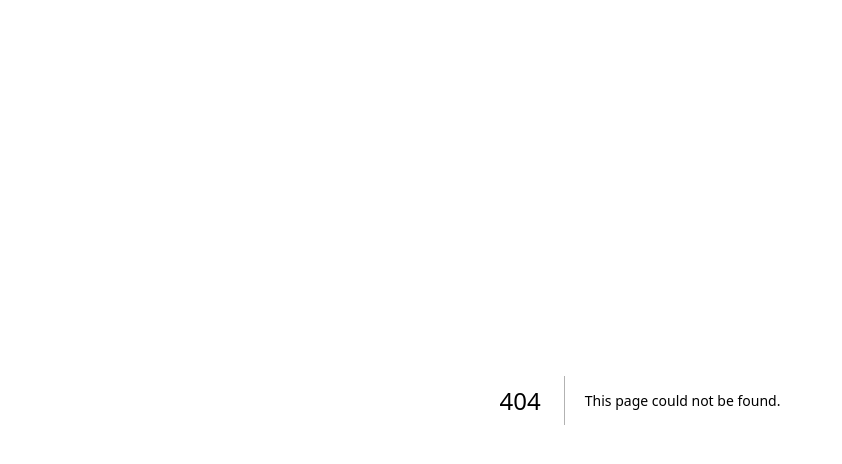
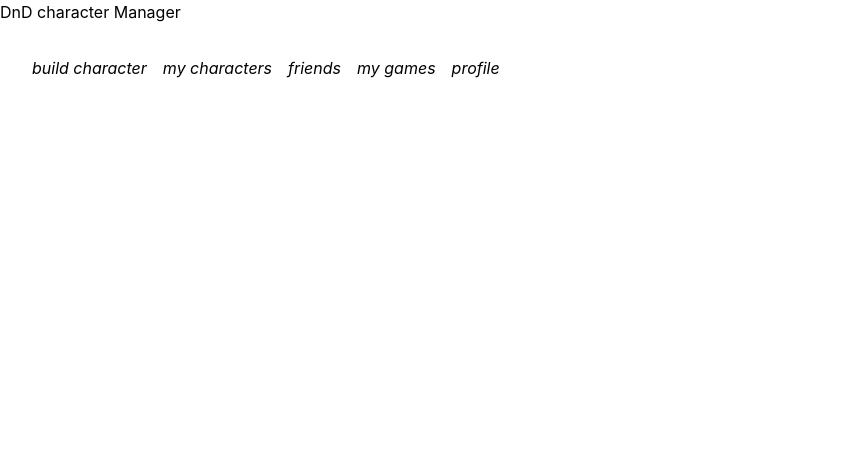
Before and after one commit to G-bot987/NextDnDCharacterManager, a Next.js app: page /mainnav/Header in a window 1280 px wide. Before the commit this address had no page. Shown: the top 464 px of the page, without its empty margins (0-842 px from the left). Built offline with nearby package versions, Linux system fonts and the light colour scheme.

Commit message:
character creation menu

```diff
--- /dev/null
+++ b/pages/components/mainpages/characternavbar/tabs/Attributes.tsx
@@ -0,0 +1,30 @@
+import React from "react";
+// import Attbox from "./Attbox";
+// import Charinfo from "./Charinfo";
+// import "./Attributes.css";
+// import template from "../../data/templatecard";
+// import Langbox from "./Langbox";
+
+export default function Attributes(
+  {
+    // character
+  }
+) {
+  //   const languages = template.languages;
+
+  return (
+    <div>
+      Attributes
+      {/* <div
+        className="avatar-img"
+        style={{ backgroundImage: `url(${character.profile.avatar})` }}
+      ></div>
+
+      <Charinfo character={character} />
+      <div className="card-body">
+        <Attbox character={character} template={template} />
+        <Langbox languages={languages} />
+      </div> */}
+    </div>
+  );
+}
--- /dev/null
+++ b/pages/components/mainpages/characternavbar/tabs/Bio.tsx
@@ -0,0 +1,5 @@
+import React from "react";
+
+export default function Bio() {
+  return <p>this is bio</p>;
+}
--- /dev/null
+++ b/pages/components/mainpages/characternavbar/tabs/Notes.tsx
@@ -0,0 +1,5 @@
+import React from "react";
+
+export default function Notes() {
+  return <p>this is notes</p>;
+}
--- /dev/null
+++ b/pages/mainnav/Header.tsx
@@ -0,0 +1,49 @@
+import React, { useState } from "react";
+
+interface PropsInterface {
+  currentPage: any;
+  handlePageChange: any;
+}
+
+export default function Header({
+  currentPage,
+  handlePageChange,
+}: PropsInterface) {
+  return (
+    <div className="flex flex-col">
+      <h1>DnD character Manager</h1>
+
+      <ul className="inline-flex text-base p-8 italic space-x-4">
+        <li>
+          <a href="#" onClick={() => handlePageChange("BuildCharacter")}>
+            build character
+          </a>
+        </li>
+
+        <li className="headertab">
+          <a href="#" onClick={() => handlePageChange("MyCharacters")}>
+            my characters
+          </a>
+        </li>
+
+        <li className="headertab">
+          <a href="#" onClick={() => handlePageChange("FriendsPg")}>
+            friends
+          </a>
+        </li>
+
+        <li className="headertab">
+          <a href="#" onClick={() => handlePageChange("GamesPg")}>
+            my games
+          </a>
+        </li>
+
+        <li className="headertab">
+          <a href="#" onClick={() => handlePageChange("Profile")}>
+            profile
+          </a>
+        </li>
+      </ul>
+    </div>
+  );
+}
```
